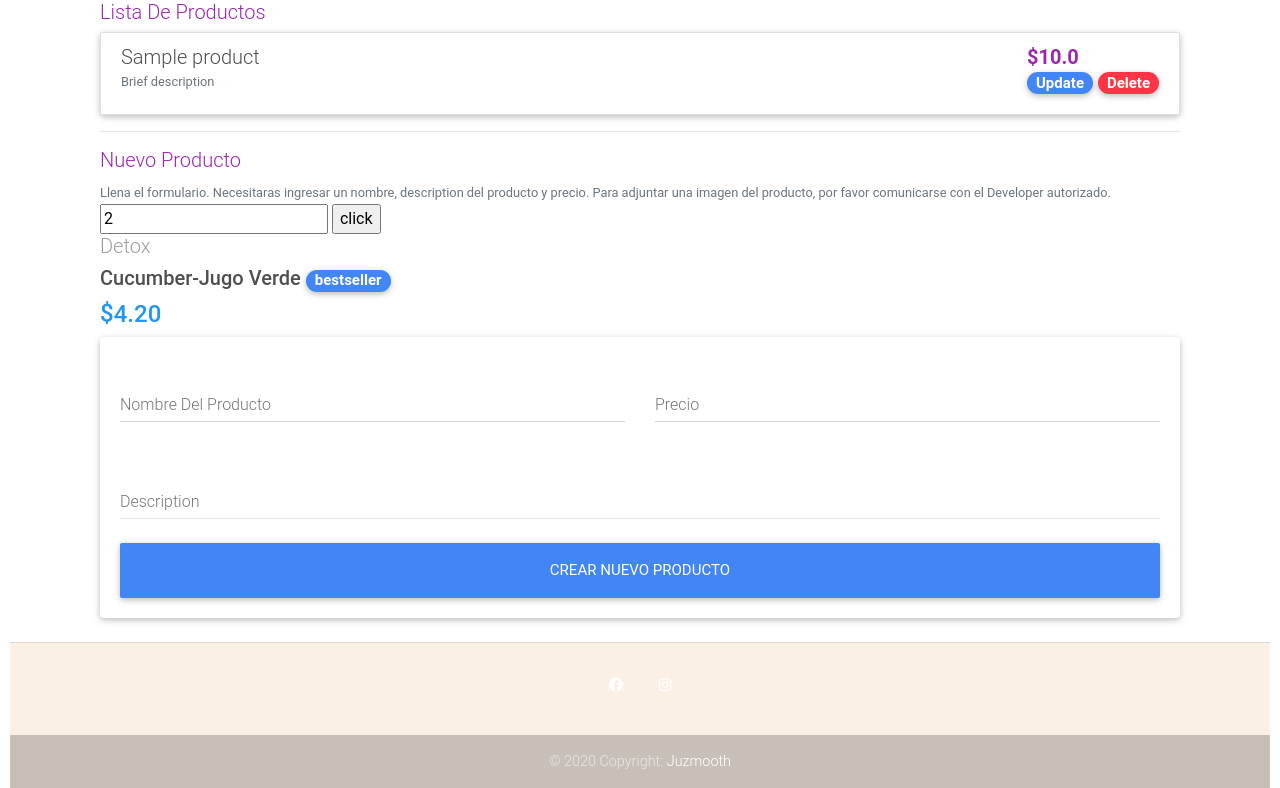
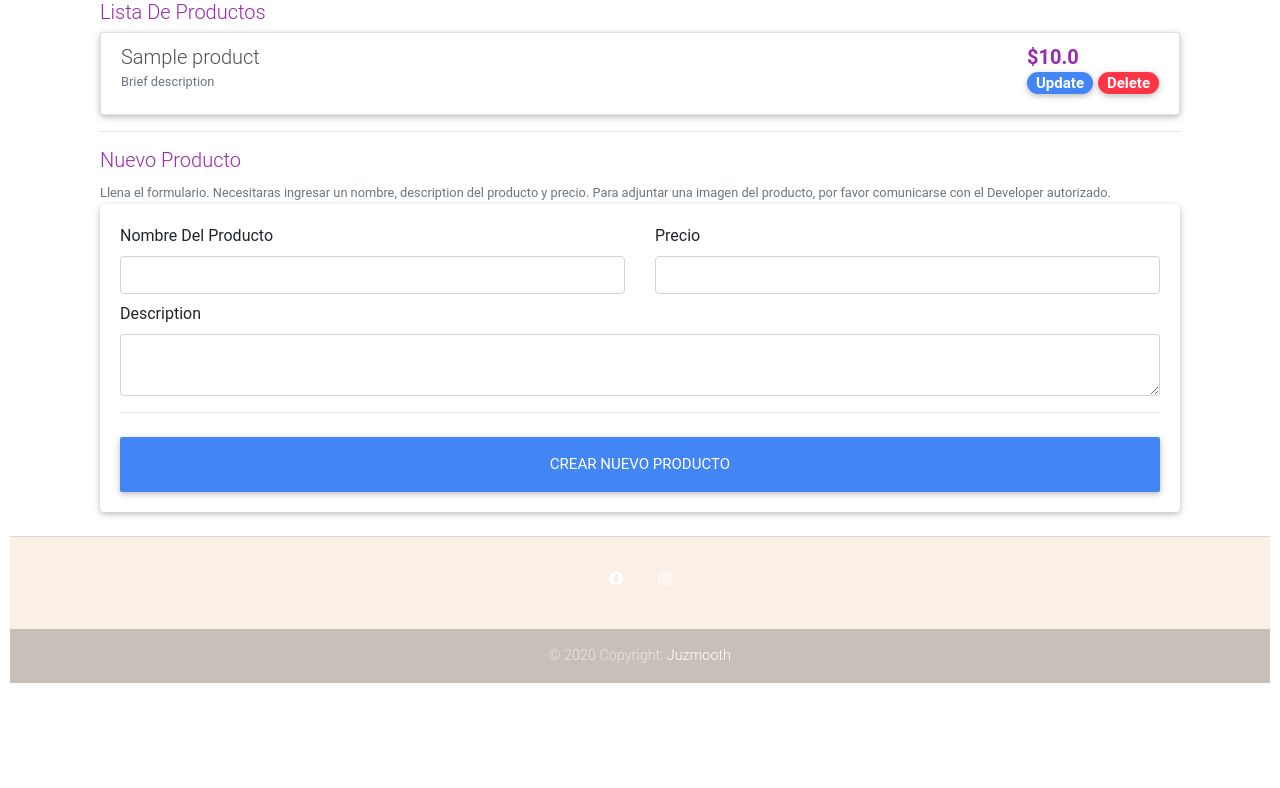
Before and after one commit to CarinaLR/Ivonne, a Django app: page /adminProduct in a window 1280 px wide. Shown: the part 301-1089 px from the top of the page. After the commit the page ends 984 px from the top, so only its background shows below. Run offline with Django 3.2, Linux system fonts and the light colour scheme; tables that the repository leaves empty hold one stand-in row (Sample ...); some libraries are stand-ins or nearby versions.

Commit message:
create new product via admin page

```diff
--- a/auctions/templates/auctions/adminProduct.html
+++ b/auctions/templates/auctions/adminProduct.html
@@ -53,67 +53,63 @@
       producto y precio. Para adjuntar una imagen del producto, por favor
       comunicarse con el Developer autorizado.</small
     >
-    <form method="post">
-      {% csrf_token %}
-      <input type="hideen" name="hi" value="2" />
-      <input type="submit" name="clicked" value="click" />
-      <a href="" class="grey-text">
-        <h5>Detox</h5>
-      </a>
-      <h5>
-        <strong>
-          <a href="#" class="dark-grey-text"
-            >Cucumber-Jugo Verde
-            <span class="badge badge-pill primary-color">bestseller</span>
-          </a>
-        </strong>
-      </h5>
-      <h4 class="font-weight-bold blue-text">
-        <strong>$4.20</strong>
-      </h4>
-    </form>
+    <br />
 
-    <!--Card-->
+    {% if message %}
+    <div>{{ message }}</div>
+    {% endif %}
+
+    <!--Form New Product-->
     <div class="card">
-      <!--Card content-->
-      <form class="card-body">
+      <!--New Product content-->
+      <form class="card-body" action="{% url 'adminProduct' %}" method="post">
+        {% csrf_token %}
         <!--Grid row-->
         <div class="row">
           <!--Grid column-->
           <div class="col-md-6 mb-2">
-            <!--firstName-->
-            <div class="md-form">
-              <input type="text" id="firstName" class="form-control" />
-              <label for="firstName" class="">Nombre Del Producto</label>
+            <!--Product Name-->
+            <div>
+              <label for="#">Nombre Del Producto</label>
+              <input
+                type="text"
+                class="form-control"
+                id="zip"
+                placeholder=""
+                name="newProdName"
+              />
             </div>
           </div>
           <!--Grid column-->
 
           <!--Grid column-->
           <div class="col-md-6 mb-2">
-            <!--lastName-->
-            <div class="md-form">
-              <input type="text" class="form-control" placeholder="" />
-              <label for="lastName" class="">Precio</label>
+            <!--Product Price-->
+            <div>
+              <label for="#">Precio</label>
+              <input
+                type="text"
+                class="form-control"
+                id="zip"
+                placeholder=""
+                name="newProdPrice"
+              />
             </div>
           </div>
           <!--Grid column-->
         </div>
         <!--Grid row-->
 
-        <!--Grid row-->
-        <div class="row">
-          <!--Grid column-->
-          <div class="col-lg-4 col-md-12 mb-4">
-            <!--lastName-->
-            <div class="md-form">
-              <textarea type="text" id="lastName" class="collapse"></textarea>
-              <label for="#" class="">Description</label>
-            </div>
-          </div>
-          <!--Grid column-->
-        </div>
-        <!--Grid row-->
+        <!--Product Description-->
+
+        <label for="#">Description</label>
+        <textarea
+          type="text"
+          class="form-control"
+          id="zip"
+          placeholder=""
+          name="newProdDescpt"
+        ></textarea>
 
         <hr class="mb-4" />
         <button class="btn btn-primary btn-lg btn-block" type="submit">
@@ -121,7 +117,7 @@
         </button>
       </form>
     </div>
-    <!--/.Card-->
+    <!--/.Form New Product-->
   </div>
   <!--Main Content-->
 </div>
--- a/auctions/views.py
+++ b/auctions/views.py
@@ -98,6 +98,22 @@ def checkout(request):
 def adminProduct(request):
     allproducts = Product.objects.all()
 
+    # Add new product via post request
+    if request.method == "POST":
+        prod_name = request.POST["newProdName"]
+        prod_descpt = request.POST["newProdDescpt"]
+        prod_price = request.POST["newProdPrice"]
+
+        priceNum = float(prod_price)
+
+        # Attempt to create new product
+
+        product = Product.objects.create(
+            name=prod_name, description=prod_descpt, price=priceNum)
+        product.save()
+
+        return render(request, "auctions/adminProduct.html")
+
     return render(request, "auctions/adminProduct.html", {
         "allProducts": allproducts
     })
```
